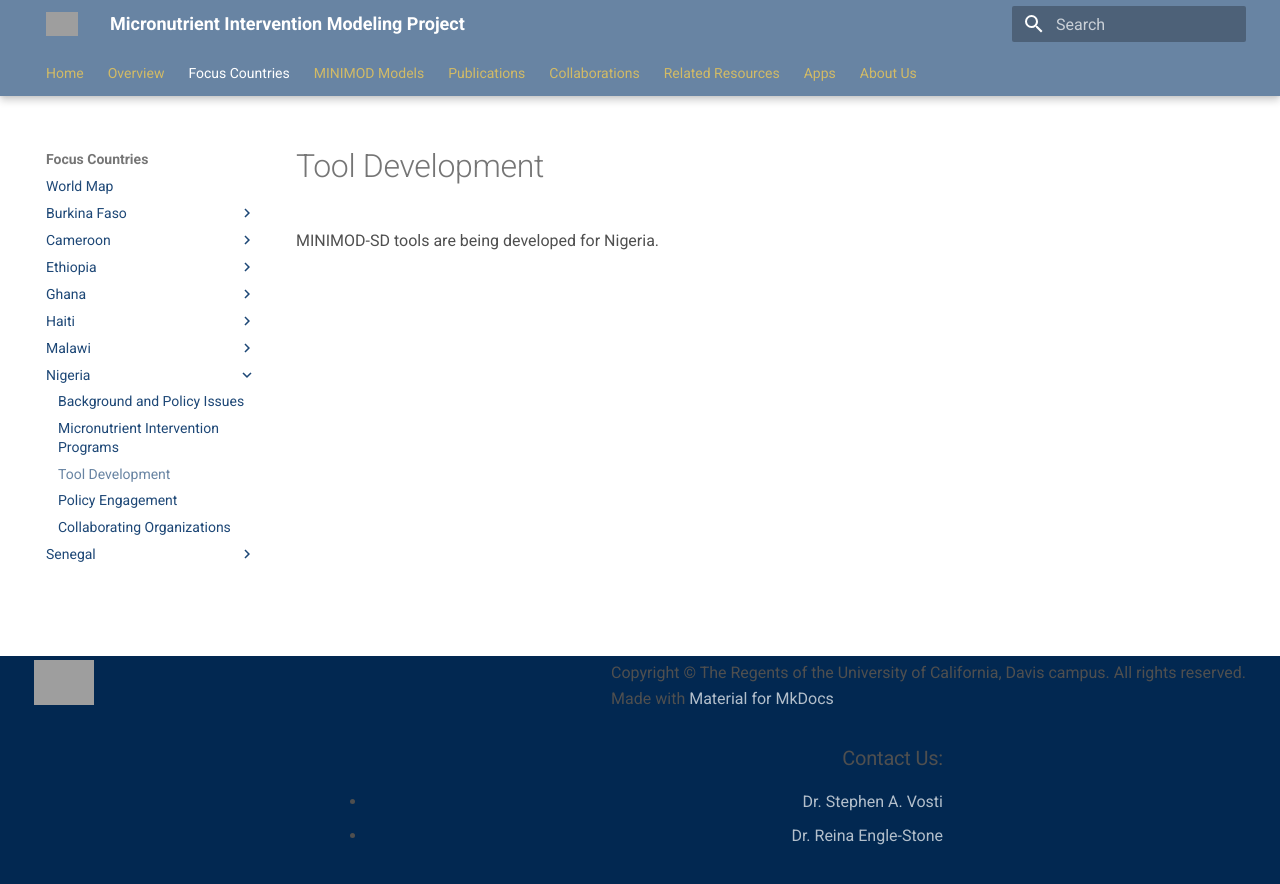
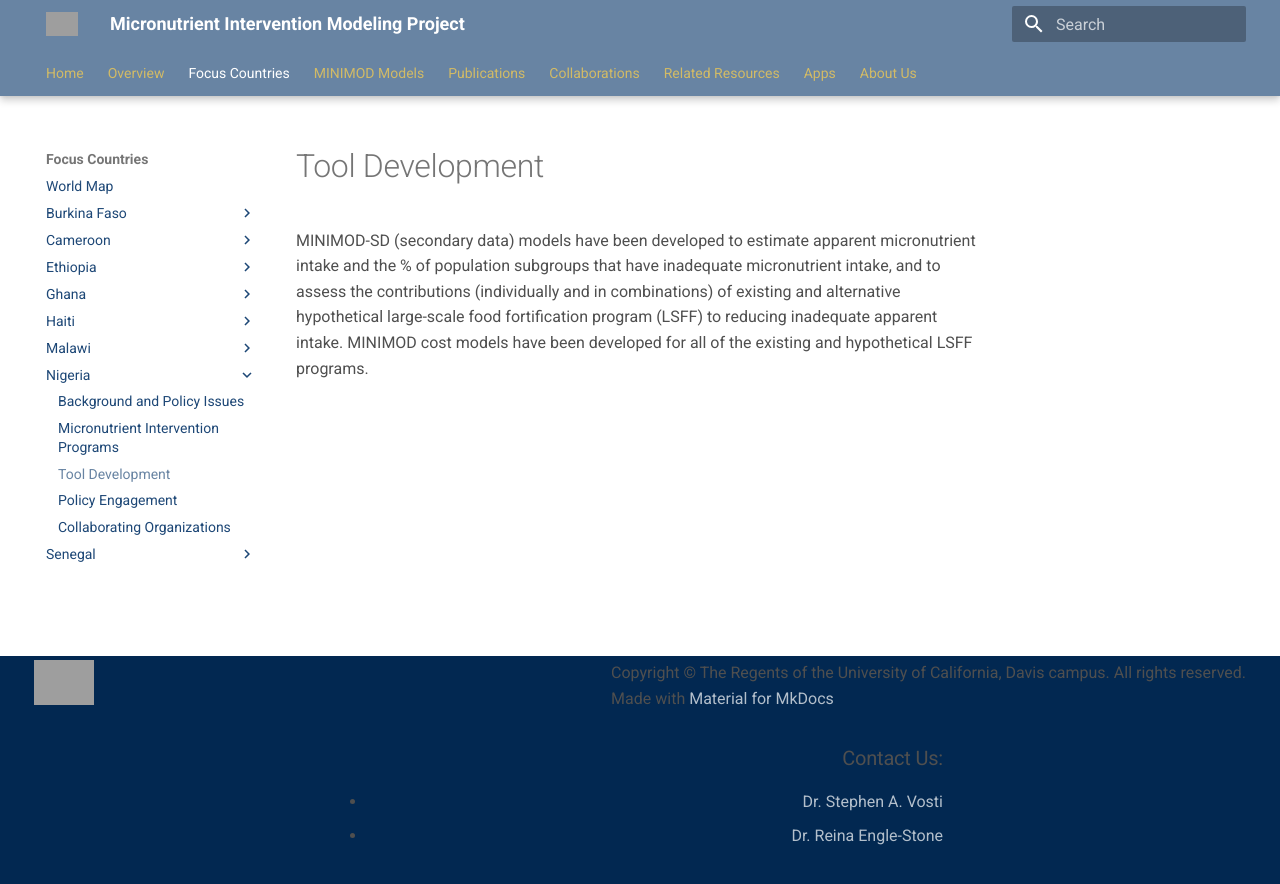
Before and after one commit to minimod-nutrition/minimod-website, an MkDocs documentation site: the page built from docs/countries/nigeria/tool_development.md, in a window 1280 px wide. Shown: the top 884 px of the page. Built offline with MkDocs 1.6.1 and Material for MkDocs 9.7.7, drawn with Linux system fonts in a browser that asks for light colours; nearby versions of some CDN libraries; grey boxes are pictures that could not be loaded.

Commit message:
Update tool_development.md

```diff
--- a/docs/countries/nigeria/tool_development.md
+++ b/docs/countries/nigeria/tool_development.md
@@ -1 +1 @@
-MINIMOD-SD tools are being developed for Nigeria.
+MINIMOD-SD (secondary data) models have been developed to estimate apparent micronutrient intake and the % of population subgroups that have inadequate micronutrient intake, and to assess the contributions (individually and in combinations) of existing and alternative hypothetical large-scale food fortification program (LSFF) to reducing inadequate apparent intake.  MINIMOD cost models have been developed for all of the existing and hypothetical LSFF programs.
```
